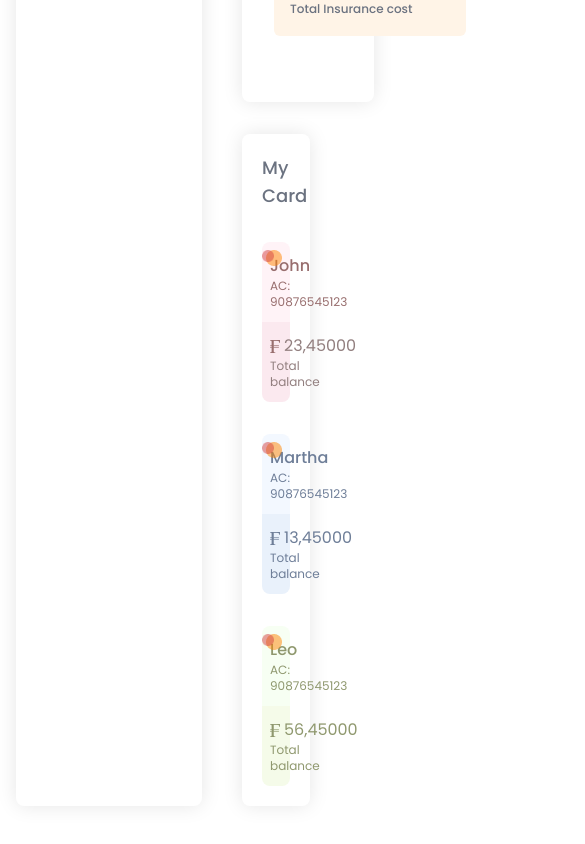
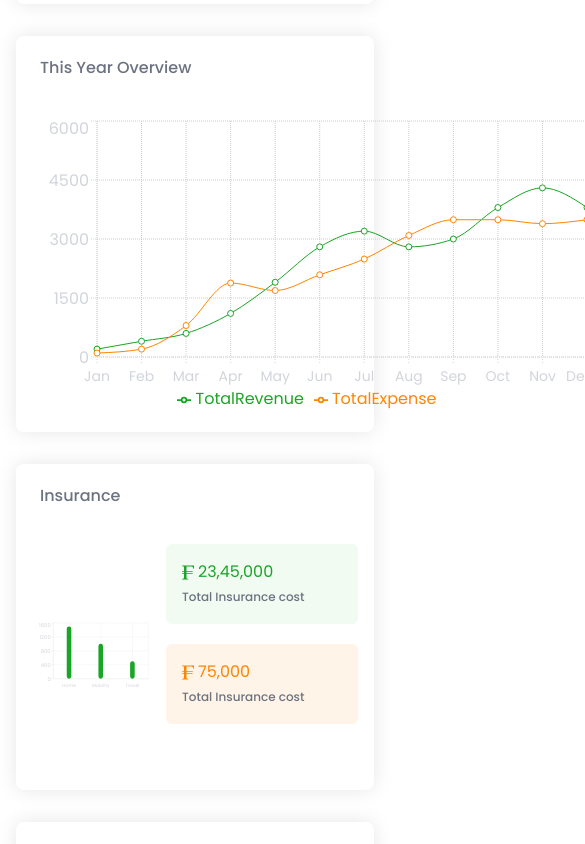
Before and after one commit to sazalislam04/my-life, a React (Create React App) app: page /dashboard in a window 390 px wide. Shown: the part 1300-2144 px from the top of the page, 585 px wide, since content can reach past the window. Built offline with nearby package versions, Linux system fonts and the light colour scheme.

Commit message:
updated dashboard

```diff
--- a/src/Dashboard/Dashboard.js
+++ b/src/Dashboard/Dashboard.js
@@ -16,8 +16,8 @@ import OverviewChart from "./OverviewChart";
 const Dashboard = () => {
   return (
     <section className="py-8">
-      <div className="container mx-auto flex gap-10 justify-between">
-        <div className="flex flex-col rounded-lg w-64 bg-white custom-shadow">
+      <div className="container mx-auto md:flex gap-10 justify-between">
+        <div className="flex flex-col rounded-lg w-full md:w-96 lg:w-64 bg-white custom-shadow">
           <div className="bg-[#F1FBF2] h-24 p-5 py-7">
             <div className="flex gap-1 items-center">
               <img
@@ -90,7 +90,7 @@ const Dashboard = () => {
             </nav>
           </div>
         </div>
-        <div className="w-full lg:w-9/12">
+        <div className="w-full mt-8 md:mt-0 lg:w-9/12">
           <div>
             <Activity />
           </div>
@@ -109,7 +109,7 @@ const Dashboard = () => {
                 <InsuranceChart />
               </div>
             </div>
-            <div className="col-span-1 rounded-lg custom-shadow">
+            <div className="col-span-3 lg:col-span-1 rounded-lg custom-shadow">
               <Card />
             </div>
           </div>
--- a/src/Dashboard/OverviewChart.js
+++ b/src/Dashboard/OverviewChart.js
@@ -86,7 +86,7 @@ const Chart = () => {
   ];
 
   return (
-    <div className="p-4">
+    <div className="p-4 md:w-full" style={{ width: "100%", height: "100%" }}>
       <LineChart width={560} height={300} data={data}>
         <CartesianGrid strokeDasharray="1 1" />
         <XAxis
```
